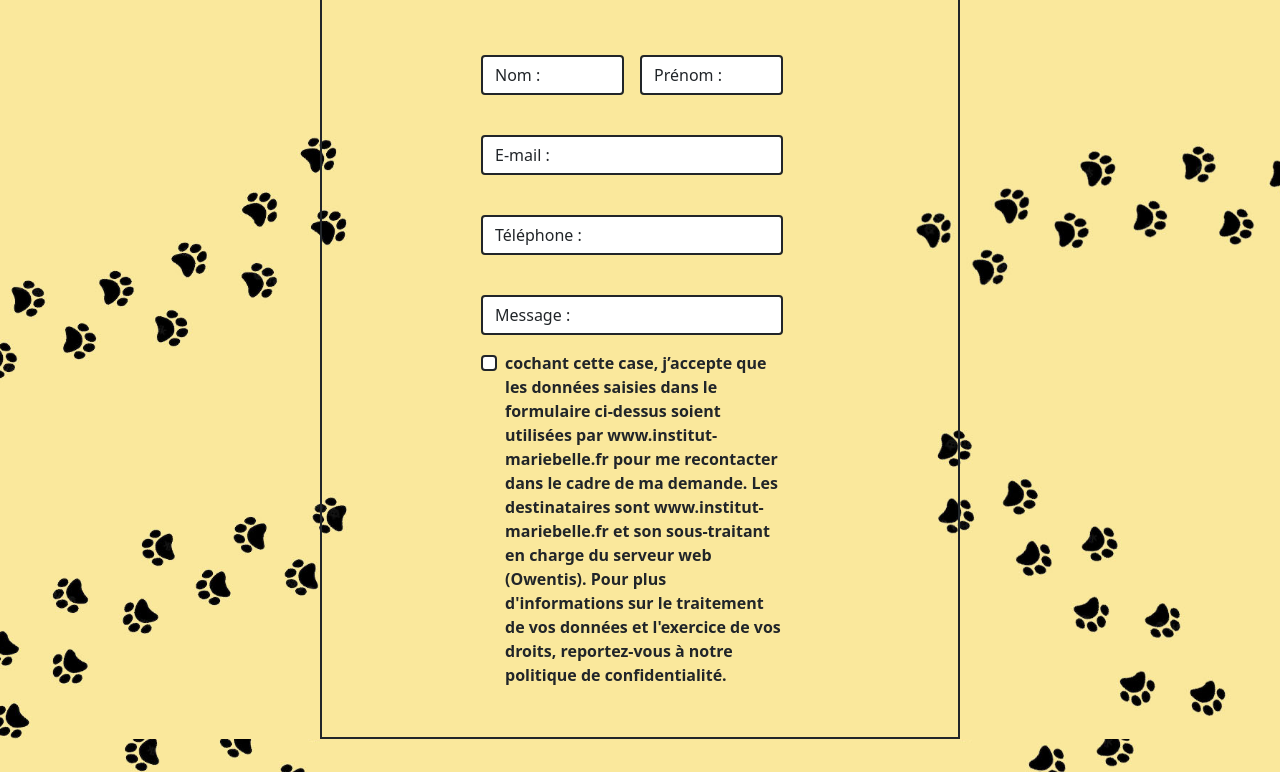
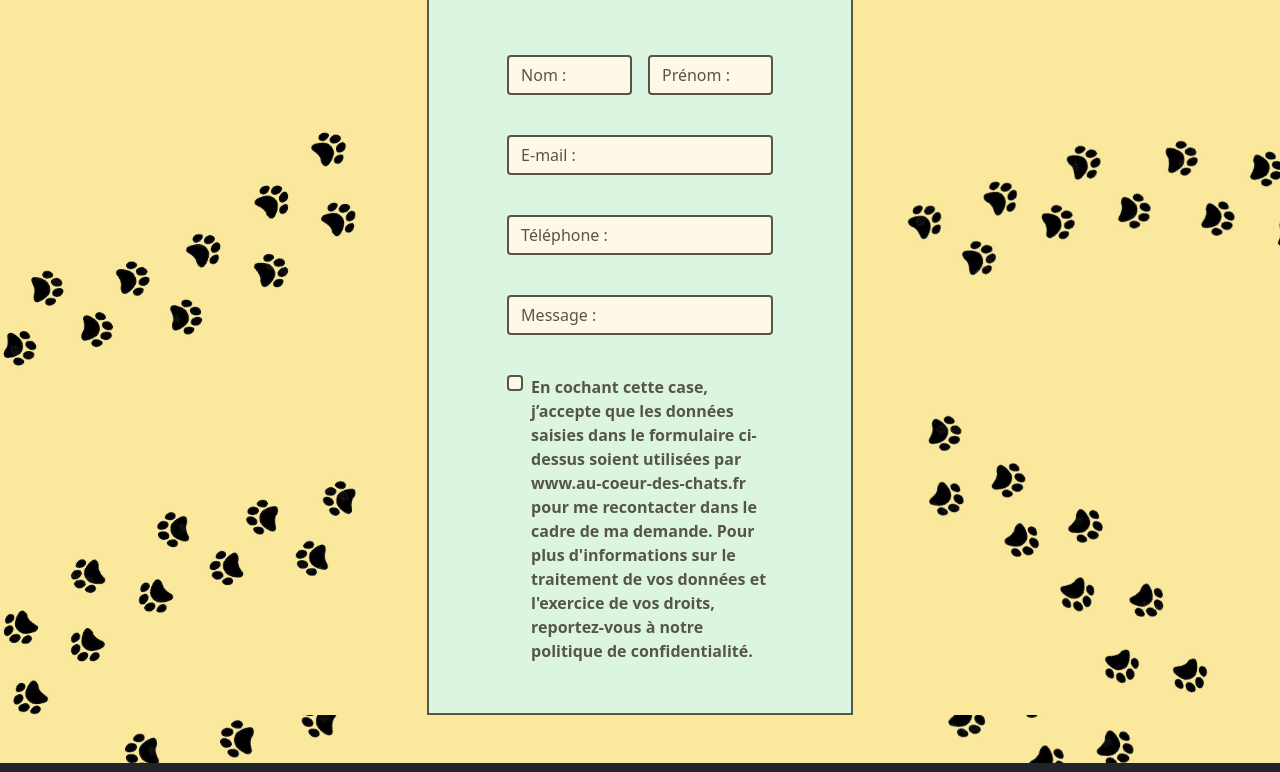
Before and after one commit to Menolly001/Au-coeur-des-chats, a plain HTML site: page contactez.html in a window 1280 px wide. Shown: the part 650-1422 px from the top of the page. Drawn offline with nearby package versions, Linux system fonts and the light colour scheme.

Commit message:
Ajustement graphique

```diff
--- a/contactez.html
+++ b/contactez.html
@@ -16,11 +16,9 @@
 </head>
 <body>
     <header>
-
         <div class="col-4 ps-2  mb-5 text-center">
             <img src="./assets/logochat1.png" alt="Bootstrap" class="img-fluid mt-3">
         </div>
-
         <nav class=" menu navbar navbar-expand-lg d-flex">
             <div class="container-fluid">
                 <a class=" title navbar-brand text-dark col-4 text-center fs-2 " href="#">Au coeur des chats</a>
@@ -32,7 +30,6 @@
                     <li class="nav-item">
                         <a class="title nav-link text-dark fs-4 px-5" href="index.html">Accueil</a>
                     </li>
-
                     <li class="nav-item">
                         <a class="title nav-link active text-dark fs-4 px-5" aria-current="page" href="animaux.html">Animaux</a>
                     </li>
@@ -45,67 +42,58 @@
         </nav>
     </header>
     <main>
-        <!--
-        <h2>Vous souhaitez nous envoyer un message ?</h2>
-        <p>Veuillez nous envoyer un mail avec vos coordonnées ( Nom , prénom , numéro de téléphone, adresse mail ) et vos questions </p>
-        -->
-    <div class="border border-2 border-dark border-rounded col-md-6 mx-auto my-5">
-        <form class="row g-3 col-9 my-5 justify-content-end" novalidate>
-            <div class="col-md-4">
+    <div class="formulaire opacity-75 border border-2 border-dark border-rounded col-4 mx-auto my-5">
+        <form class="row g-3 col-8 my-5 mx-auto" novalidate>
+            <div class="col-md-6 m">
                 <label for="validationCustom01" class="form-label"></label>
                 <input type="text" class="form-control border-dark border-2" id="validationCustom01" value="Nom : " required>
                 <div class="valid-feedback">
                 </div>
             </div>
-            <div class="col-md-4">
+            <div class="col-md-6">
                 <label for="validationCustom02" class="form-label"></label>
                 <input type="text" class="form-control border-dark border-2" id="validationCustom02" value="Prénom : " required>
                 <div class="valid-feedback">
             </div>
             </div>
-            <div class="col-md-8">
+            <div class="col-md-12">
                 <label for="validationCustom03" class="form-label"></label>
                 <input type="text" class="form-control border-dark border-2" id="validationCustom03" value="E-mail : " required>
                 <div class="valid-feedback">
                 </div>
             </div>
-            <div class="col-md-8">
+            <div class="col-md-12">
                 <label for="validationCustom03" class="form-label"></label>
                 <input type="text" class="form-control border-dark border-2" id="validationCustom03" value="Téléphone : " required>
                 <div class="valid-feedback">
                 </div>
             </div>
-            <div class="col-md-8">
+            <div class="col-md-12">
                 <label for="validationCustom03" class="form-label"></label>
                 <input type="text" class="form-control border-dark border-2" id="validationCustom03" value="Message : " required>
                 <div class="valid-feedback">
                 </div>
             </div>
-            <div class="col-8">
+            <div class="col-12">
                 <div class="form-check">
-                    <input class="form-check-input border-dark border-2" type="checkbox" id="gridCheck">
-                    <label class="form-check-label" for="gridCheck">
-                        <b> cochant cette case, j’accepte que les données saisies dans le formulaire ci-dessus soient utilisées par www.institut-mariebelle.fr pour me recontacter dans le cadre de ma demande. Les destinataires sont www.institut-mariebelle.fr et son sous-traitant en charge du serveur web (Owentis). Pour plus d'informations sur le traitement de vos données et l'exercice de vos droits, reportez-vous à notre politique de confidentialité.
-                        </b>
+                    <input class="form-check-input border-dark border-2 mt-4" type="checkbox" id="gridCheck">
+                    <label class="form-check-label fw-bold mt-4" for="gridCheck">
+                        En cochant cette case, j’accepte que les données saisies dans le formulaire ci-dessus soient utilisées par
+                        www.au-coeur-des-chats.fr pour me recontacter dans le cadre de ma demande.
+                        Pour plus d'informations sur le traitement de vos données et l'exercice de vos droits, reportez-vous à notre
+                        politique de confidentialité.
                         </label>
                 </div>
                 </div>
         </form>
     </div>
     </main>
-
     <footer class="bg-dark text-center text-white fs-6">
         <div class="container p-2 pb-0">
             <section class="mb-2">
-            <a class="btn btn-outline-light btn-floating m-1" href="#!" role="button"
-              ><i class="fab fa-facebook-f"></i
-            ></a>
-            <a class="btn btn-outline-light btn-floating m-1" href="#!" role="button"
-              ><i class="fab fa-twitter"></i
-            ></a>
-            <a class="btn btn-outline-light btn-floating m-1" href="#!" role="button"
-              ><i class="fab fa-instagram"></i
-            ></a>
+                <a class="btn btn-outline-light btn-floating m-1" href="#!" role="button"><i class="fab fa-facebook-f"></i></a>
+                <a class="btn btn-outline-light btn-floating m-1" href="#!" role="button"><i class="fab fa-twitter"></i></a>
+                <a class="btn btn-outline-light btn-floating m-1" href="#!" role="button"><i class="fab fa-instagram"></i></a>
             </section>
         </div>
         <div class="text-center p-2" style="background-color: rgba(0, 0, 0, 0.2);">
--- a/css/style.css
+++ b/css/style.css
@@ -1,6 +1,5 @@
 .title {
     font-family: 'Pacifico', cursive;
-
 }
 
 header {
@@ -11,7 +10,6 @@ header {
     height: 220px;
     max-width: 100%;
     display: block;
-
 }
 nav {
     background-color: #2e6c81;
@@ -26,3 +24,10 @@ html, body, main {
     background-attachment: fixed;
     background-size: cover;
 }
+.bloc-accueil {
+    background-color: #D3FAF9;
+    font-family: 'Dancing Script', cursive;
+}
+.formulaire {
+    background-color: #D3FAF9;
+}
```
Also changed, not shown: animaux.html (+4 -13 lines), index.html (+38 -15 lines), assets/DancingScript-VariableFont_wght.ttf (added). Lines whose indentation alone changed are shown as unchanged.
